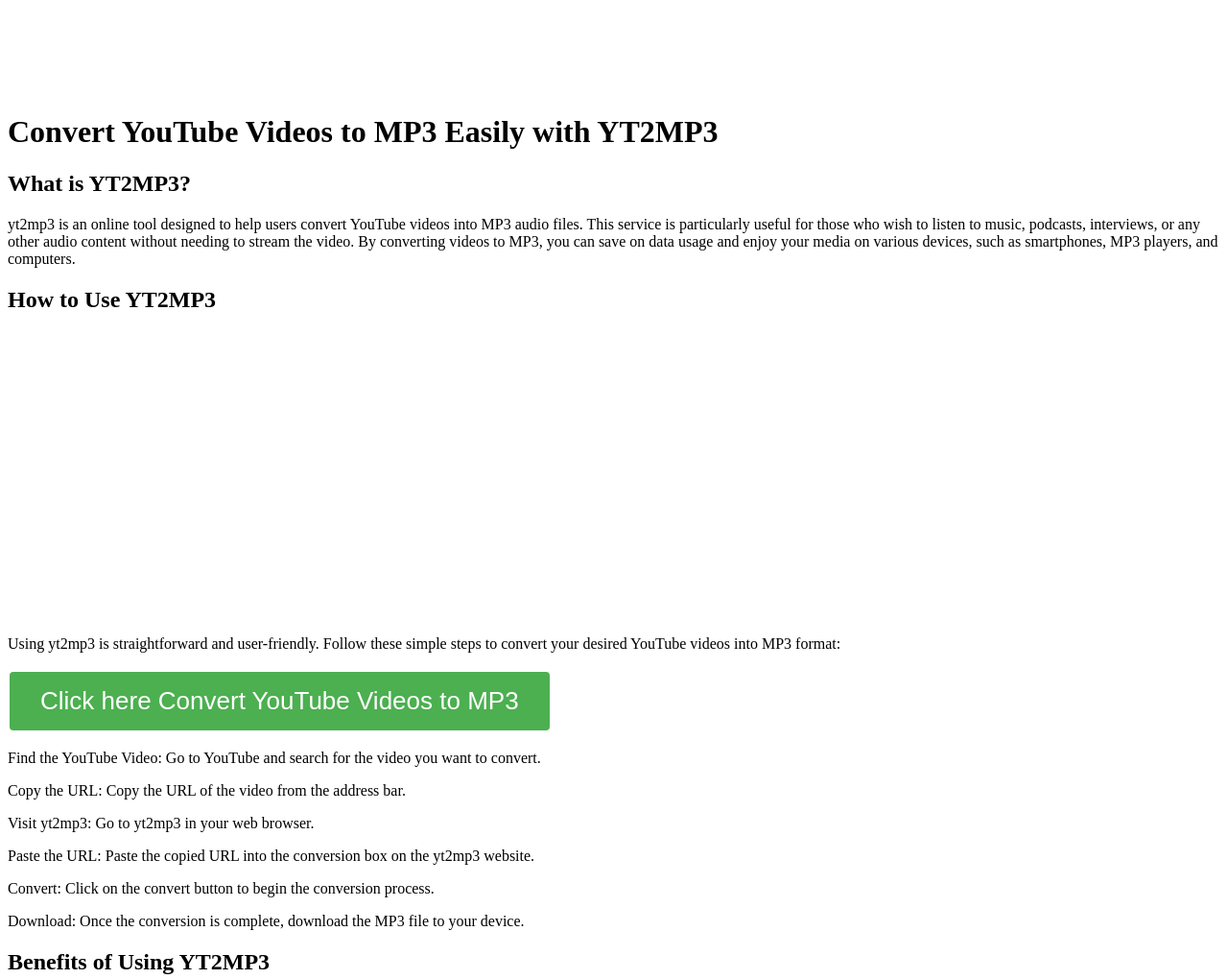
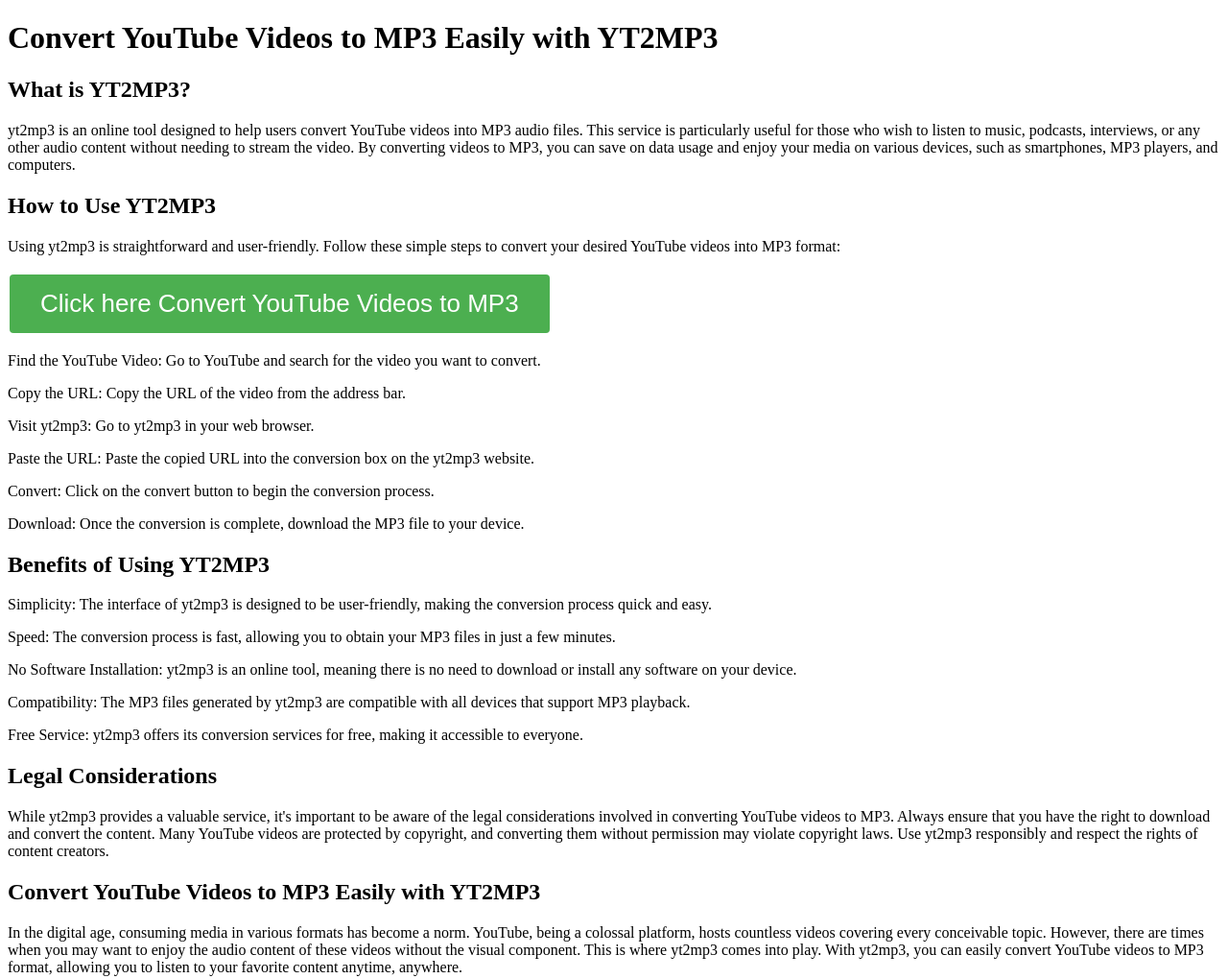
Before and after one commit to yt2mp3z/yt2mp3z.github.io, a plain HTML site: page index.html in a window 1280 px wide. Shown: the top 1020 px of the page at 96% size. Drawn offline with Linux system fonts and the light colour scheme.

Commit message:
Update index.html

```diff
--- a/index.html
+++ b/index.html
@@ -8,74 +8,25 @@
 	<meta name="description" content="yt2mp3 is an online tool designed to help users convert YouTube videos into MP3 audio files.">
 </head>
 <body>
-	<div class="earn-block" style="height: auto;">
-<script async="" src="https://pagead2.googlesyndication.com/pagead/js/adsbygoogle.js"></script><ins
-class="adsbygoogle" data-ad-client="ca-pub-4988929980027702" data-ad-format="auto" data-adhost="ca-host-pub-2885846345242349" data-ad-status="filled" data-adsbygoogle-status="done"
-style="display: block; height: 90px;"><div aria-label="Advertisement" id="aswift_0_host"
-style="background-color: transparent; border: none; display: inline-block; height: 90px; margin: 0px;
-overflow: visible; padding: 0px; position: relative; visibility: visible; width: 728px;" tabindex="0"
-title="Advertisement"><iframe allowtransparency="true" data-google-container-id="a!1" data-googlequery-id="CJfIhe-oxYADFYYGBgAdsKcCfw" data-load-complete="true" frameborder="0" height="600"
-hspace="0" id="aswift_0" marginheight="0" marginwidth="0" name="aswift_0" sandbox="allow-forms
-allow-popups allow-popups-to-escape-sandbox allow-same-origin allow-scripts allow-top-navigation-byuser-activation" scrolling="no" src="https://googleads.g.doubleclick.net/pagead/ads?client=ca-pub8321851791959530&amp;output=html&amp;h=600&amp;adk=1035227006&amp;adf=1301111172&a
-mp;w=300&amp;fwrn=4&amp;fwrnh=100&amp;lmt=1691231652&amp;rafmt=1&amp;format=300x600
-&amp;url=https%3A%2F%2Fheylink.me%2Fashiwin%2F&amp;host=ca-host-pub2885846345242349&amp;fwr=0&amp;rpe=1&amp;resp_fmts=4&amp;wgl=1&amp;uach=WyJXaW5kb3
-dzIiwiMTAuMC4wIiwieDg2IiwiIiwiMTE1LjAuNTc5MC4xNzEiLFtdLDAsbnVsbCwiNjQiLFtbIk5vdC9BKUJyYW
-5kIiwiOTkuMC4wLjAiXSxbIkdvb2dsZSBDaHJvbWUiLCIxMTUuMC41NzkwLjE3MSJdLFsiQ2hyb21pdW0iLCIx
-MTUuMC41NzkwLjE3MSJdXSwwXQ..&amp;dt=1691231639955&amp;bpp=6&amp;bdt=26009&amp;idt=
-11610&amp;shv=r20230802&amp;mjsv=m202308030101&amp;ptt=9&amp;saldr=aa&amp;abxe=1&am
-p;cookie=ID%3Dbd58269dd87272c3-
-22a8c9a491e10026%3AT%3D1686907724%3ART%3D1691225674%3AS%3DALNI_MbwfBIOmOcDaWfGd
-5DclScEMwmuPA&amp;gpic=UID%3D00000c4fb814340a%3AT%3D1686907724%3ART%3D1691225674
-%3AS%3DALNI_MYjaHzbK3QM4rJaS6rJMYA9CF9A9w&amp;correlator=2788988258520&amp;frm=20&a
-mp;pv=2&amp;ga_vid=1801627643.1686907645&amp;ga_sid=1691231652&amp;ga_hid=308305617&a
-mp;ga_fc=1&amp;u_tz=300&amp;u_his=2&amp;u_h=1024&amp;u_w=1280&amp;u_ah=984&amp;u_a
-w=1280&amp;u_cd=24&amp;u_sd=1&amp;dmc=4&amp;adx=482&amp;ady=50&amp;biw=1263&amp;
-bih=907&amp;scr_x=0&amp;scr_y=0&amp;eid=44759837%2C44759876%2C44759927%2C31076482%2
-C31076684%2C31076686%2C31076759&amp;oid=2&amp;pvsid=3090657245769202&amp;tmod=7299
-12639&amp;uas=0&amp;nvt=3&amp;fc=896&amp;brdim=0%2C0%2C0%2C0%2C1280%2C0%2C1280%2
-C984%2C1280%2C907&amp;vis=2&amp;rsz=%7C%7CeEr%7C&amp;abl=CS&amp;pfx=0&amp;fu=128&a
-mp;bc=31&amp;ifi=1&amp;uci=a!1&amp;fsb=1&amp;xpc=fYdTquor6v&amp;p=https%3A//heylink.me&a
-mp;dtd=12323" style="border: 0; height: 600px; left: 0; position: absolute; top: 0; width: 728px;"
-vspace="0" width="728"></iframe></div></ins><script>(adsbygoogle = window.adsbygoogle ||
-[]).push({});</script>
-</div>
+<script async src="https://pagead2.googlesyndication.com/pagead/js/adsbygoogle.js?client=ca-pub-4988929980027702"
+     crossorigin="anonymous"></script>
+<!-- ad -->
+<ins class="adsbygoogle"
+     style="display:block"
+     data-ad-client="ca-pub-4988929980027702"
+     data-ad-slot="1133260175"
+     data-ad-format="auto"
+     data-full-width-responsive="true"></ins>
+<script>
+     (adsbygoogle = window.adsbygoogle || []).push({});
+</script>
 
     <h1>Convert YouTube Videos to MP3 Easily with YT2MP3</h1>
 	<h2>What is YT2MP3?</h2>
 	<p>yt2mp3 is an online tool designed to help users convert YouTube videos into MP3 audio files. This service is particularly useful for those who wish to listen to music, podcasts, interviews, or any other audio content without needing to stream the video. By converting videos to MP3, you can save on data usage and enjoy your media on various devices, such as smartphones, MP3 players, and computers.</p>
 <h2>How to Use YT2MP3</h2>
 
-<div class="earn-block" style="height: auto;">
-<script async="" src="https://pagead2.googlesyndication.com/pagead/js/adsbygoogle.js"></script><ins
-class="adsbygoogle" data-ad-client="ca-pub-4988929980027702" data-ad-format="auto" data-adhost="ca-host-pub-2885846345242349" data-ad-status="filled" data-adsbygoogle-status="done"
-style="display: block; height: 300px;"><div aria-label="Advertisement" id="aswift_0_host"
-style="background-color: transparent; border: none; display: inline-block; height: 300px; margin: 0px;
-overflow: visible; padding: 0px; position: relative; visibility: visible; width: 600px;" tabindex="0"
-title="Advertisement"><iframe allowtransparency="true" data-google-container-id="a!1" data-googlequery-id="CJfIhe-oxYADFYYGBgAdsKcCfw" data-load-complete="true" frameborder="0" height="600"
-hspace="0" id="aswift_0" marginheight="0" marginwidth="0" name="aswift_0" sandbox="allow-forms
-allow-popups allow-popups-to-escape-sandbox allow-same-origin allow-scripts allow-top-navigation-byuser-activation" scrolling="no" src="https://googleads.g.doubleclick.net/pagead/ads?client=ca-pub8321851791959530&amp;output=html&amp;h=600&amp;adk=1035227006&amp;adf=1301111172&a
-mp;w=300&amp;fwrn=4&amp;fwrnh=100&amp;lmt=1691231652&amp;rafmt=1&amp;format=300x600
-&amp;url=https%3A%2F%2Fheylink.me%2Fashiwin%2F&amp;host=ca-host-pub2885846345242349&amp;fwr=0&amp;rpe=1&amp;resp_fmts=4&amp;wgl=1&amp;uach=WyJXaW5kb3
-dzIiwiMTAuMC4wIiwieDg2IiwiIiwiMTE1LjAuNTc5MC4xNzEiLFtdLDAsbnVsbCwiNjQiLFtbIk5vdC9BKUJyYW
-5kIiwiOTkuMC4wLjAiXSxbIkdvb2dsZSBDaHJvbWUiLCIxMTUuMC41NzkwLjE3MSJdLFsiQ2hyb21pdW0iLCIx
-MTUuMC41NzkwLjE3MSJdXSwwXQ..&amp;dt=1691231639955&amp;bpp=6&amp;bdt=26009&amp;idt=
-11610&amp;shv=r20230802&amp;mjsv=m202308030101&amp;ptt=9&amp;saldr=aa&amp;abxe=1&am
-p;cookie=ID%3Dbd58269dd87272c3-
-22a8c9a491e10026%3AT%3D1686907724%3ART%3D1691225674%3AS%3DALNI_MbwfBIOmOcDaWfGd
-5DclScEMwmuPA&amp;gpic=UID%3D00000c4fb814340a%3AT%3D1686907724%3ART%3D1691225674
-%3AS%3DALNI_MYjaHzbK3QM4rJaS6rJMYA9CF9A9w&amp;correlator=2788988258520&amp;frm=20&a
-mp;pv=2&amp;ga_vid=1801627643.1686907645&amp;ga_sid=1691231652&amp;ga_hid=308305617&a
-mp;ga_fc=1&amp;u_tz=300&amp;u_his=2&amp;u_h=1024&amp;u_w=1280&amp;u_ah=984&amp;u_a
-w=1280&amp;u_cd=24&amp;u_sd=1&amp;dmc=4&amp;adx=482&amp;ady=50&amp;biw=1263&amp;
-bih=907&amp;scr_x=0&amp;scr_y=0&amp;eid=44759837%2C44759876%2C44759927%2C31076482%2
-C31076684%2C31076686%2C31076759&amp;oid=2&amp;pvsid=3090657245769202&amp;tmod=7299
-12639&amp;uas=0&amp;nvt=3&amp;fc=896&amp;brdim=0%2C0%2C0%2C0%2C1280%2C0%2C1280%2
-C984%2C1280%2C907&amp;vis=2&amp;rsz=%7C%7CeEr%7C&amp;abl=CS&amp;pfx=0&amp;fu=128&a
-mp;bc=31&amp;ifi=1&amp;uci=a!1&amp;fsb=1&amp;xpc=fYdTquor6v&amp;p=https%3A//heylink.me&a
-mp;dtd=12323" style="border: 0; height: 600px; left: 0; position: absolute; top: 0; width: 600px;"
-vspace="0" width="600"></iframe></div></ins><script>(adsbygoogle = window.adsbygoogle ||
-[]).push({});</script>
-</div>
+
 
 <p>Using yt2mp3 is straightforward and user-friendly. Follow these simple steps to convert your desired YouTube videos into MP3 format:</p>
 <a href="https://yt2mp3.me/" target="_blank">
@@ -95,6 +46,18 @@
             Click here Convert YouTube Videos to MP3
         </button>
 		</a>
+	<script async src="https://pagead2.googlesyndication.com/pagead/js/adsbygoogle.js?client=ca-pub-4988929980027702"
+     crossorigin="anonymous"></script>
+<!-- ads -->
+<ins class="adsbygoogle"
+     style="display:block"
+     data-ad-client="ca-pub-4988929980027702"
+     data-ad-slot="3324309244"
+     data-ad-format="auto"
+     data-full-width-responsive="true"></ins>
+<script>
+     (adsbygoogle = window.adsbygoogle || []).push({});
+</script>
 <p>Find the YouTube Video: Go to YouTube and search for the video you want to convert.</p>
 <p>Copy the URL: Copy the URL of the video from the address bar.</p>
 <p>Visit yt2mp3: Go to yt2mp3 in your web browser.</p>
```
